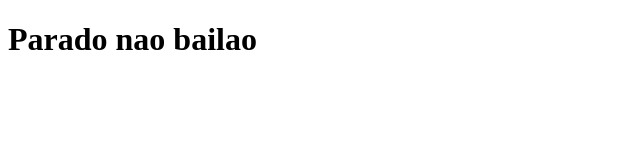
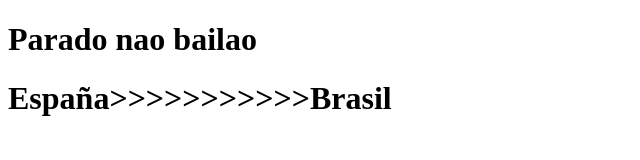
Before and after one commit to CarlosG74/html_proyect, a plain HTML site: page index.html in a window 1280 px wide. Shown: the whole page, without its empty margins (0-640 px from the left). Drawn offline with Linux system fonts and the light colour scheme.

Commit message:
He añadido un h1

```diff
--- a/index.html
+++ b/index.html
@@ -7,6 +7,7 @@
 <body>
 
 <h1>Parado nao bailao</h1>
+<h1>España>>>>>>>>>>>Brasil</h1>
 
 </body>
 </html>
```
